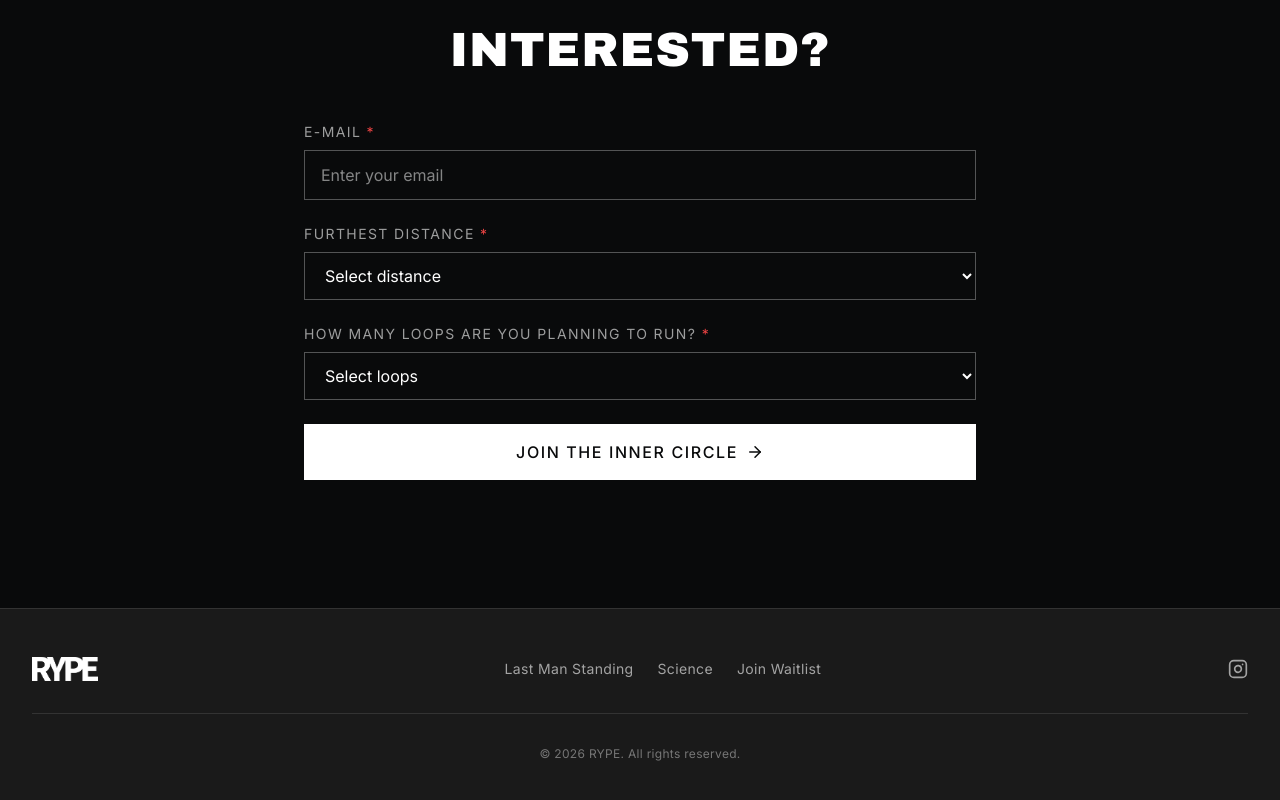
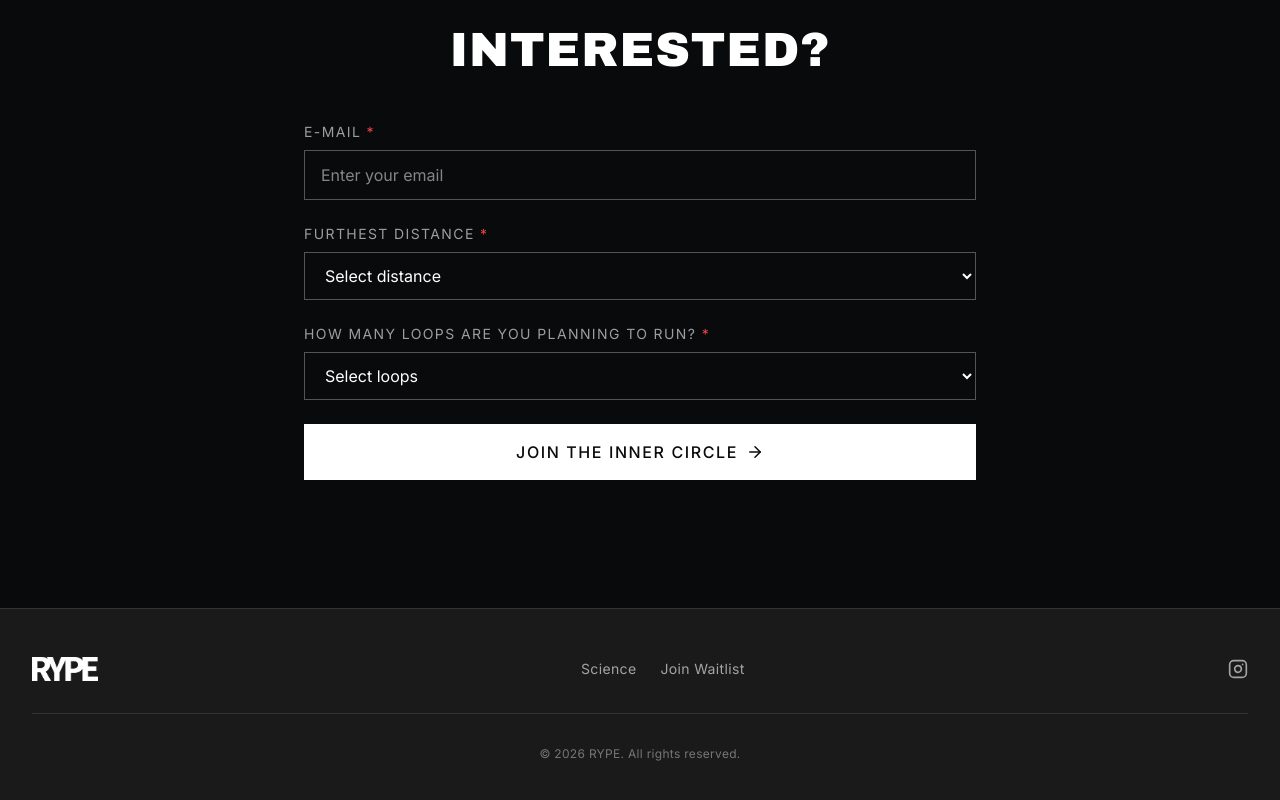
Before and after one commit to shiftroll/pacce, a Next.js app: page / in a window 1280 px wide. Shown: the part 2174-2974 px from the top of the page. Built offline with nearby package versions, Linux system fonts and the light colour scheme.

Commit message:
Remove Last Man Standing link from footer
https://claude.ai/code/session_016GBSs9MRzWJesEfsoBxVmB

```diff
--- a/src/components/Footer.tsx
+++ b/src/components/Footer.tsx
@@ -5,7 +5,6 @@ import { Instagram } from "lucide-react";
 import RypeLogo from "./RypeLogo";
 
 const footerLinks = [
-  { href: "/last-man-standing", label: "Last Man Standing" },
   { href: "/science", label: "Science" },
   { href: "/waitlist", label: "Join Waitlist" },
 ];
```
